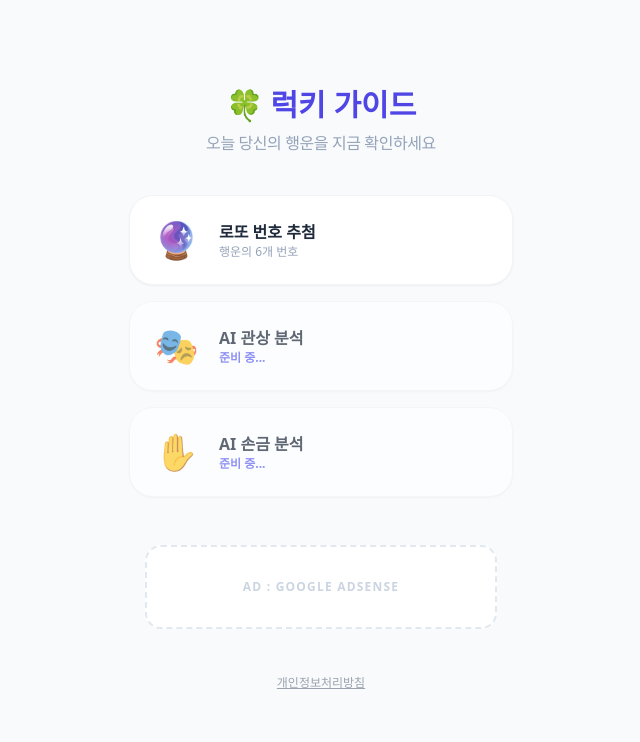
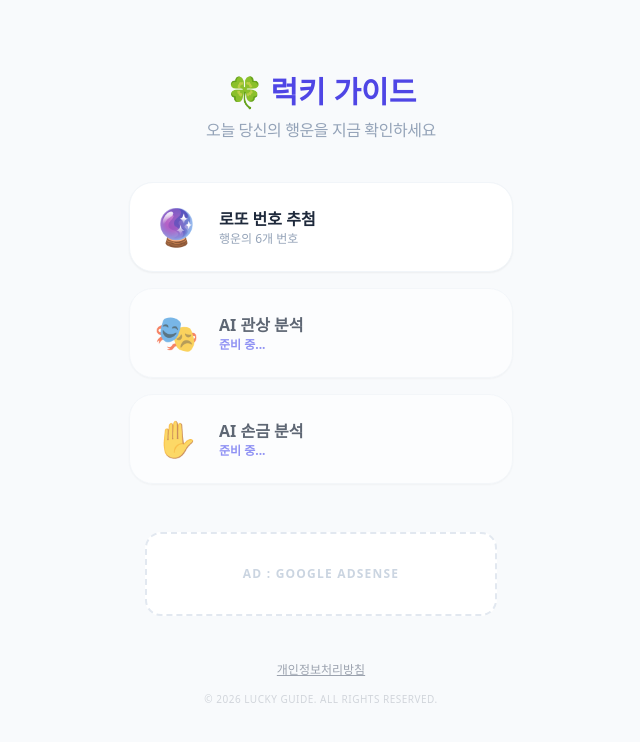
Before and after one commit to cookiekuki0204/lucky-guide, a React (Create React App) app: page / in a window 1280 px wide. Shown: the top 742 px of the page, without its empty margins (319-959 px from the left). Built offline with nearby package versions, Linux system fonts and the light colour scheme.

Commit message:
카피라이터 추가

```diff
--- a/src/App.js
+++ b/src/App.js
@@ -79,7 +79,11 @@ function App() {
         >
           개인정보처리방침
         </button>
-      </footer>
+      {/* 여기에 카피라이트를 추가합니다 */}
+      <p className="text-[10px] text-gray-300 mt-3 tracking-wider font-medium">
+      © 2026 LUCKY GUIDE. ALL RIGHTS RESERVED.
+     </p>
+     </footer>
     </div>
   );
 }
```
